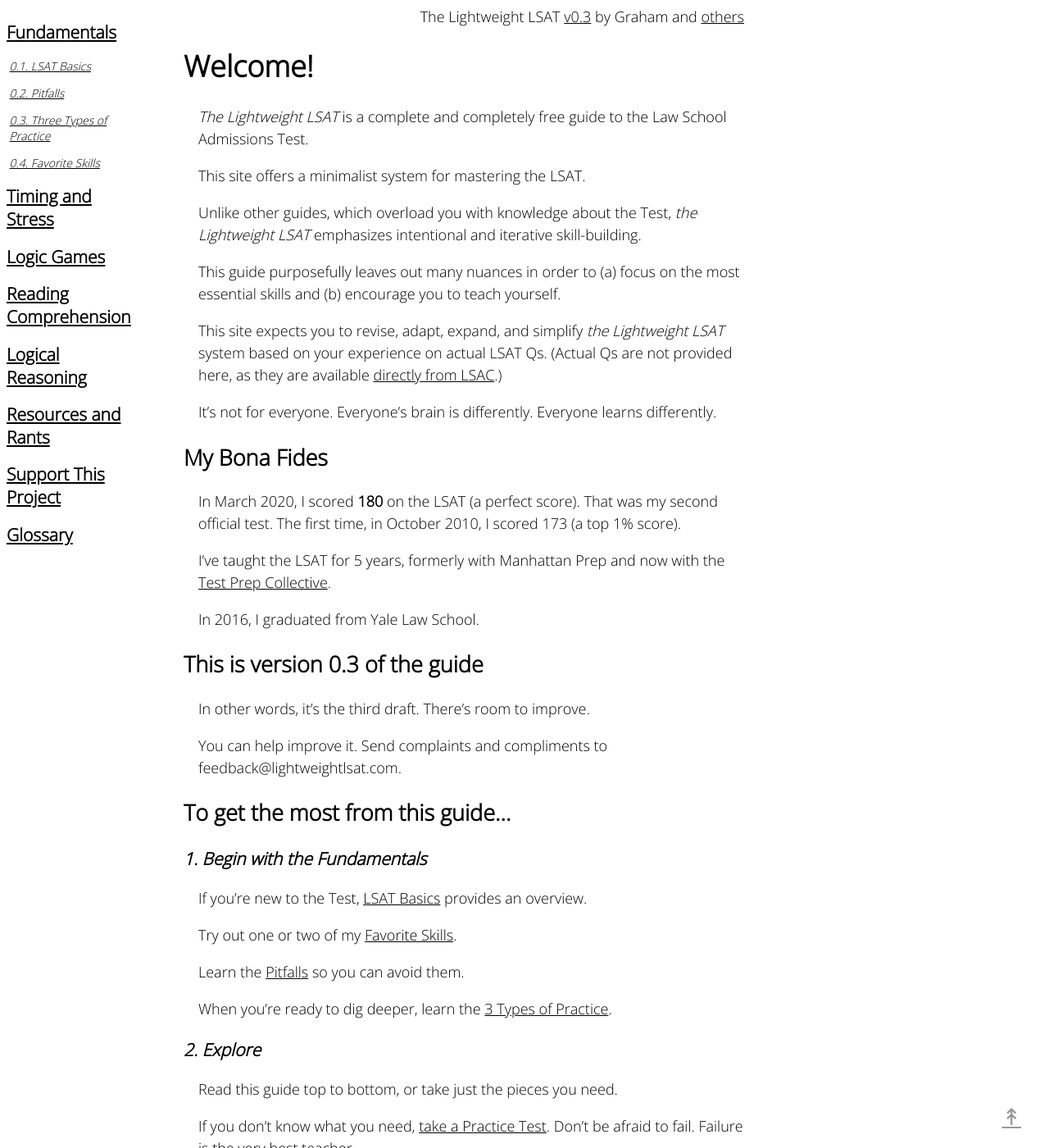
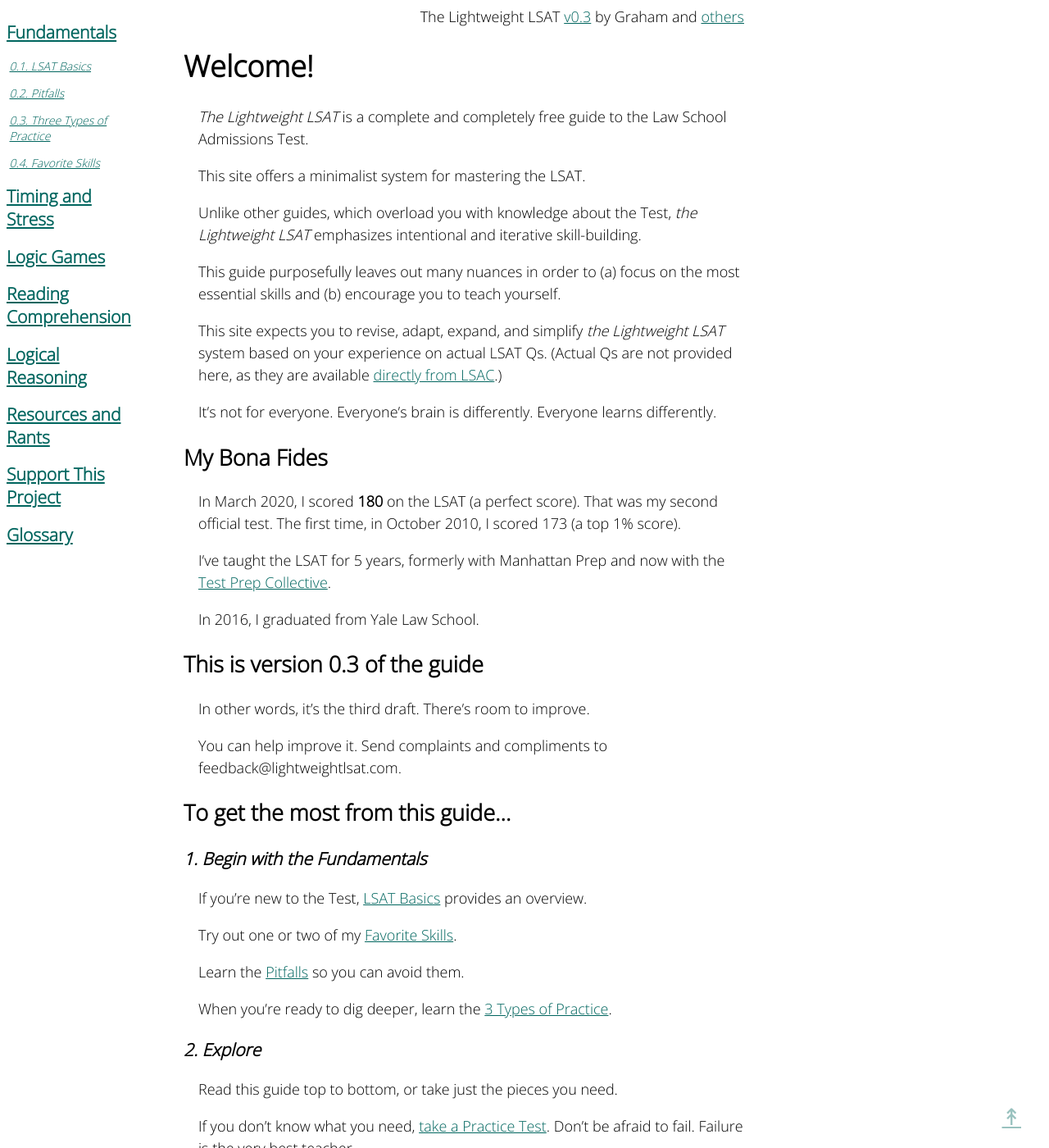
Before and after one commit to gpdowney/lightweightLSAT, a Jekyll site: the page built from index.md, in a window 1280 px wide and 1400 px high. Shown: the whole window at 82% size. Built offline with Jekyll 4.4.1, drawn with Linux system fonts in a browser that asks for light colours.

Commit message:
actually fix link color

```diff
--- a/_sass/main.scss
+++ b/_sass/main.scss
@@ -56,7 +56,7 @@
     color: #01665f;
 }
 /* make visited links black */
-a{
+a:visited{
     color: black;
 }
 
```
